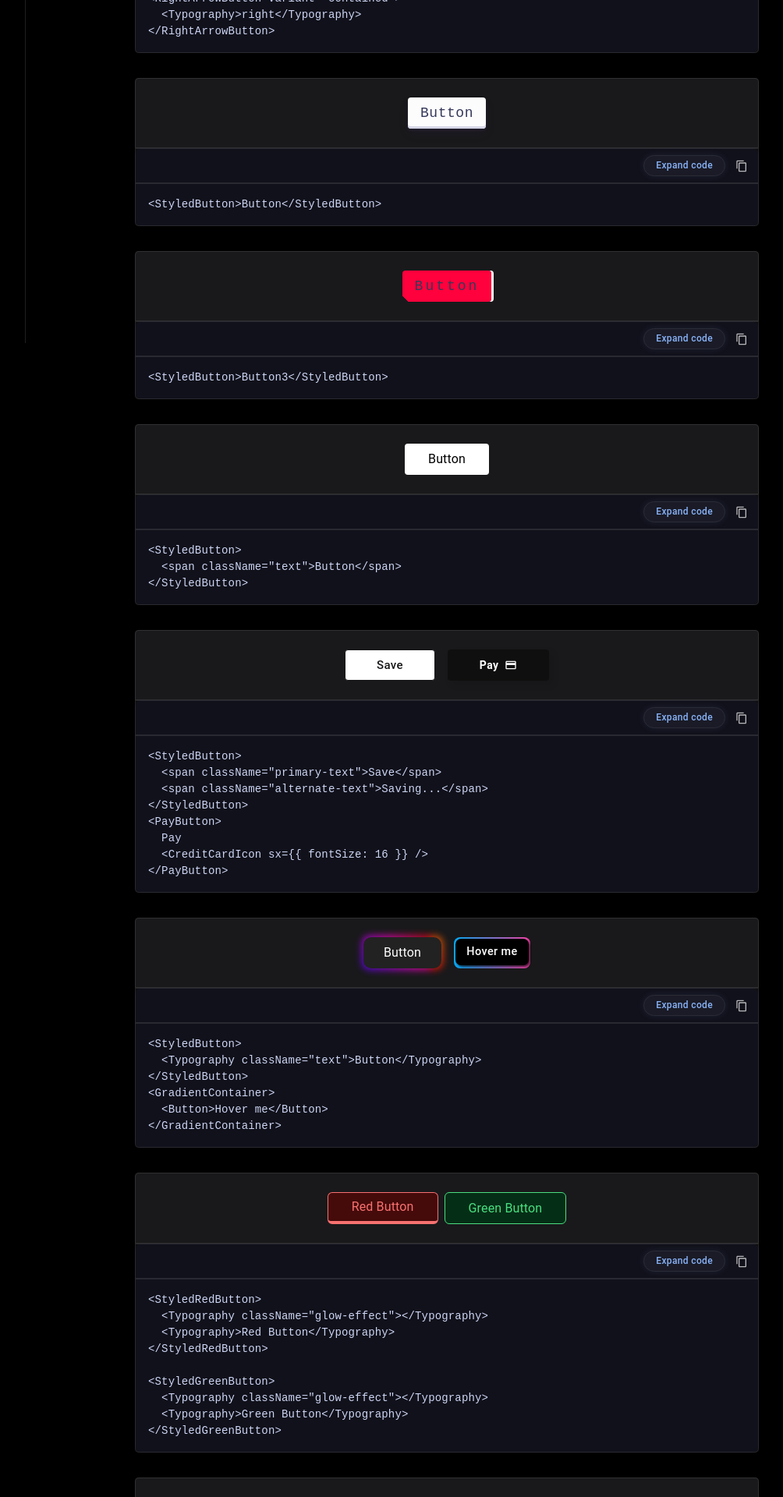
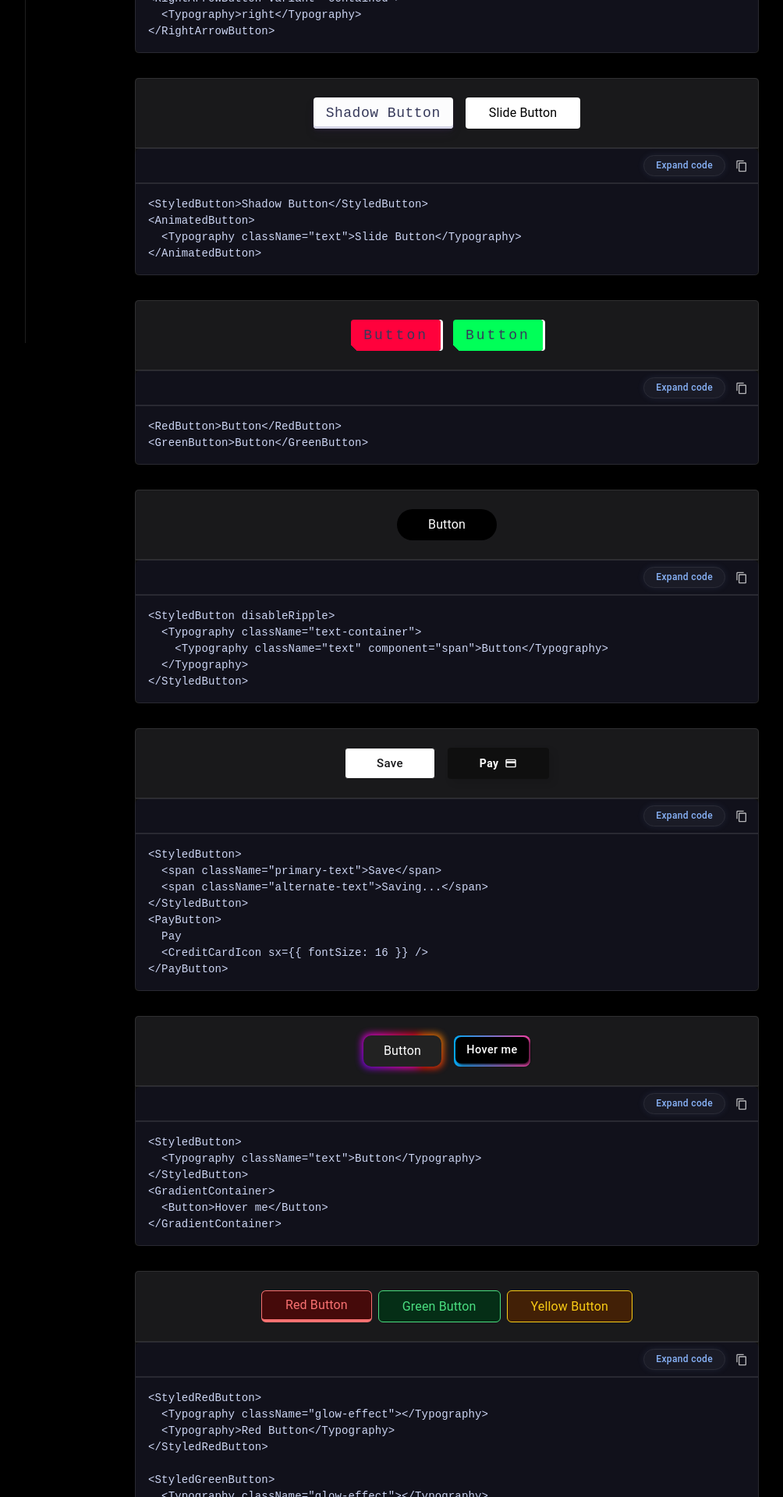
Before and after one commit to Surjendu-kar/ByteUI-Core, a React (Vite) app: page / in a window 1280 px wide. Shown: the part 360-2280 px from the top of the page at 78% size, without its empty margins (167-1171 px from the left). Built offline with nearby package versions, Linux system fonts and the light colour scheme.

Commit message:
fix btn 4 and 2

```diff
--- a/src/components/Buttons/Button2.tsx
+++ b/src/components/Buttons/Button2.tsx
@@ -1,6 +1,23 @@
-import { FC } from "react";
-import { Button, styled } from "@mui/material";
+import { Button, styled, keyframes, Box, Typography } from "@mui/material";
 import CodeViewer from "../CodeViewer/CodeViewer";
+
+const opacityFallbackOut = keyframes`
+  from {
+    opacity: 1;
+  }
+  to {
+    opacity: 0;
+  }
+`;
+
+const opacityFallbackIn = keyframes`
+  from {
+    opacity: 0;
+  }
+  to {
+    opacity: 1;
+  }
+`;
 
 const StyledButton = styled(Button)(() => ({
   height: "40px",
@@ -44,21 +61,117 @@ const StyledButton = styled(Button)(() => ({
   },
 }));
 
-const ButtonDemo: FC = () => {
-  return <StyledButton>Button</StyledButton>;
+const AnimatedButton = styled(Button)(() => ({
+  height: "40px",
+  padding: "0 30px",
+  backgroundColor: "#FFFFFF",
+  borderWidth: 0,
+  boxSizing: "border-box",
+  color: "#000000",
+  cursor: "pointer",
+  display: "inline-flex",
+  alignItems: "center",
+  justifyContent: "center",
+  fontFamily: '"JetBrains Mono", monospace',
+  fontSize: "18px",
+  fontWeight: 500,
+  letterSpacing: 0,
+  margin: 0,
+  opacity: 1,
+  outline: 0,
+  position: "relative",
+  textAlign: "center",
+  textDecoration: "none",
+  textTransform: "none",
+  transition:
+    "opacity 300ms cubic-bezier(.694, 0, 0.335, 1), background-color 100ms cubic-bezier(.694, 0, 0.335, 1), color 100ms cubic-bezier(.694, 0, 0.335, 1)",
+  userSelect: "none",
+  touchAction: "manipulation",
+  verticalAlign: "baseline",
+  whiteSpace: "nowrap",
+  borderRadius: "4px",
+
+  "&::before": {
+    animation: `${opacityFallbackOut} .5s step-end forwards`,
+    backfaceVisibility: "hidden",
+    backgroundColor: "#EBEBEB",
+    clipPath: "polygon(-1% 0, 0 0, -25% 100%, -1% 100%)",
+    content: '""',
+    height: "100%",
+    left: 0,
+    position: "absolute",
+    top: 0,
+    transform: "translateZ(0)",
+    transition:
+      "clip-path .5s cubic-bezier(.165, 0.84, 0.44, 1), -webkit-clip-path .5s cubic-bezier(.165, 0.84, 0.44, 1)",
+    width: "100%",
+    borderRadius: "4px",
+  },
+
+  "&:hover::before": {
+    animation: `${opacityFallbackIn} 0s step-start forwards`,
+    clipPath: "polygon(0 0, 101% 0, 101% 101%, 0 101%)",
+  },
+
+  "&::after": {
+    backgroundColor: "#FFFFFF",
+  },
+
+  "& .text": {
+    zIndex: 1,
+    position: "relative",
+  },
+}));
+
+const ButtonDemo = () => {
+  return (
+    <Box
+      sx={{
+        display: "flex",
+        gap: 2,
+      }}
+    >
+      <StyledButton>Shadow Button</StyledButton>
+      <AnimatedButton>
+        <Typography className="text">Slide Button</Typography>
+      </AnimatedButton>
+    </Box>
+  );
 };
 
-const Button2: FC = () => {
-  const shortCode = `<StyledButton>Button</StyledButton>`;
+const Button2 = () => {
+  const shortCode = `<StyledButton>Shadow Button</StyledButton>
+<AnimatedButton>
+  <Typography className="text">Slide Button</Typography>
+</AnimatedButton>`;
 
-  const fullCode = `import { Button, styled } from "@mui/material";
+  const fullCode = `import { Button, styled, keyframes, Box, Typography } from "@mui/material";
+
+const opacityFallbackOut = keyframes\`
+  from {
+    opacity: 1;
+  }
+  to {
+    opacity: 0;
+  }
+\`;
+
+const opacityFallbackIn = keyframes\`
+  from {
+    opacity: 0;
+  }
+  to {
+    opacity: 1;
+  }
+\`;
 
 const StyledButton = styled(Button)(() => ({
   height: "40px",
   padding: "0 16px",
   backgroundColor: "#FCFCFD",
   borderRadius: "4px",
-  boxShadow: "0 2px 4px rgba(45, 35, 66, 0.4), 0 7px 13px -3px rgba(45, 35, 66, 0.3), inset 0 -3px 0 #D6D6E7",
+  boxShadow:
+    "0 2px 4px rgba(45, 35, 66, 0.4), 0 7px 13px -3px rgba(45, 35, 66, 0.3), inset 0 -3px 0 #D6D6E7",
   color: "#36395A",
   fontFamily: '"JetBrains Mono", monospace',
   fontSize: "18px",
@@ -92,13 +205,82 @@ const StyledButton = styled(Button)(() => ({
     boxShadow: "#D6D6E7 0 3px 7px inset",
     transform: "translateY(2px)",
   },
- }));
+}));
 
- const ButtonDemo = () => {
-    return <StyledButton>Button</StyledButton>
- };
+const AnimatedButton = styled(Button)(() => ({
+  height: "40px",
+  padding: "0 30px",
+  backgroundColor: "#FFFFFF",
+  borderWidth: 0,
+  boxSizing: "border-box",
+  color: "#000000",
+  cursor: "pointer",
+  display: "inline-flex",
+  alignItems: "center",
+  justifyContent: "center",
+  fontFamily: '"JetBrains Mono", monospace',
+  fontSize: "18px",
+  fontWeight: 500,
+  letterSpacing: 0,
+  margin: 0,
+  opacity: 1,
+  outline: 0,
+  position: "relative",
+  textAlign: "center",
+  textDecoration: "none",
+  textTransform: "none",
+  transition:
+    "opacity 300ms cubic-bezier(.694, 0, 0.335, 1), background-color 100ms cubic-bezier(.694, 0, 0.335, 1), color 100ms cubic-bezier(.694, 0, 0.335, 1)",
+  userSelect: "none",
+  touchAction: "manipulation",
+  verticalAlign: "baseline",
+  whiteSpace: "nowrap",
+  borderRadius: "4px",
 
- export default ButtonDemo;`;
+  "&::before": {
+    animation: \`\${opacityFallbackOut} .5s step-end forwards\`,
+    backfaceVisibility: "hidden",
+    backgroundColor: "#EBEBEB",
+    clipPath: "polygon(-1% 0, 0 0, -25% 100%, -1% 100%)",
+    content: '""',
+    height: "100%",
+    left: 0,
+    position: "absolute",
+    top: 0,
+    transform: "translateZ(0)",
+    transition:
+      "clip-path .5s cubic-bezier(.165, 0.84, 0.44, 1), -webkit-clip-path .5s cubic-bezier(.165, 0.84, 0.44, 1)",
+    width: "100%",
+    borderRadius: "4px",
+  },
+
+  "&:hover::before": {
+    animation: \`\${opacityFallbackIn} 0s step-start forwards\`,
+    clipPath: "polygon(0 0, 101% 0, 101% 101%, 0 101%)",
+  },
+
+  "&::after": {
+    backgroundColor: "#FFFFFF",
+  },
+
+  "& .text": {
+    zIndex: 1,
+    position: "relative",
+  },
+}));
+
+const ButtonDemo = () => {
+  return (
+    <Box sx={{ display: "flex", gap: 2 }}>
+      <StyledButton>Shadow Button</StyledButton>
+      <AnimatedButton>
+        <Typography className="text">Slide Button</Typography>
+      </AnimatedButton>
+    </Box>
+  );
+};
+
+export default ButtonDemo;`;
 
   return (
     <CodeViewer shortCode={shortCode} fullCode={fullCode} demo={ButtonDemo} />
--- a/src/components/Buttons/Button3.tsx
+++ b/src/components/Buttons/Button3.tsx
@@ -1,5 +1,4 @@
-import { FC } from "react";
-import { Button, styled, keyframes } from "@mui/material";
+import { Button, styled, keyframes, Box } from "@mui/material";
 import CodeViewer from "../CodeViewer/CodeViewer";
 
 const glitchAnimation = keyframes`
@@ -48,7 +47,7 @@ const glitchAnimation = keyframes`
     transform: translate(0);
   }`;
 
-const StyledButton = styled(Button)(() => ({
+const RedButton = styled(Button)(() => ({
   height: "40px",
   padding: "0 16px",
   backgroundColor: "#FCFCFD",
@@ -109,14 +108,29 @@ const StyledButton = styled(Button)(() => ({
   },
 }));
 
-const ButtonDemo: FC = () => {
-  return <StyledButton>Button</StyledButton>;
+const GreenButton = styled(RedButton)(() => ({
+  background: "linear-gradient(45deg, transparent 5%, #00ff58 5%)",
+
+  "&::after": {
+    background:
+      "linear-gradient(45deg, transparent 3%, #00E6F6 3%, #00E6F6 5%, #00ff58 5%)",
+  },
+}));
+
+const ButtonDemo = () => {
+  return (
+    <Box sx={{ display: "flex", gap: 2 }}>
+      <RedButton>Button</RedButton>
+      <GreenButton>Button</GreenButton>
+    </Box>
+  );
 };
 
-const Button3: FC = () => {
-  const shortCode = `<StyledButton>Button3</StyledButton>`;
+const Button3 = () => {
+  const shortCode = `<RedButton>Button</RedButton>
+<GreenButton>Button</GreenButton>`;
 
-  const fullCode = `import { Button, styled, keyframes } from "@mui/material";
+  const fullCode = `import { Button, styled, keyframes, Box } from "@mui/material";
 
 const glitchAnimation = keyframes\`
   0% {
@@ -165,7 +179,7 @@ const glitchAnimation = keyframes\`
   }
 \`;
 
-const StyledButton = styled(Button)(({ theme }) => ({
+const RedButton = styled(Button)(({ theme }) => ({
   height: "40px",
   padding: "0 16px",
   backgroundColor: "#FCFCFD",
@@ -226,8 +240,74 @@ const StyledButton = styled(Button)(({ theme }) => ({
   },
 }));
 
+const GreenButton = styled(Button)(() => ({
+  height: "40px",
+  padding: "0 16px",
+  backgroundColor: "#FCFCFD",
+  borderRadius: "4px",
+  color: "#36395A",
+  fontFamily: '"JetBrains Mono", monospace',
+  fontSize: "18px",
+  lineHeight: 1,
+  textAlign: "left",
+  textTransform: "none",
+  transition: "box-shadow 0.15s, transform 0.15s",
+  userSelect: "none",
+  touchAction: "manipulation",
+  whiteSpace: "nowrap",
+  display: "inline-flex",
+  alignItems: "center",
+  justifyContent: "center",
+  position: "relative",
+  cursor: "pointer",
+  border: "none",
+  background: "linear-gradient(45deg, transparent 5%, #00ff58 5%)",
+  letterSpacing: "3px",
+  boxShadow: "3px 0px 0px #fff",
+  outline: "transparent",
+
+  "&::after": {
+    content: '"ALTERNATE TEXT"',
+    display: "block",
+    position: "absolute",
+    top: 0,
+    left: 0,
+    right: 0,
+    bottom: 0,
+    background:
+      "linear-gradient(45deg, transparent 3%, #00E6F6 3%, #00E6F6 5%, #00ff58 5%)",
+    textShadow: "-3px -3px 0px #F8F005, 3px 3px 0px #00E6F6",
+    clipPath: "inset(50% 50% 50% 50%)",
+  },
+
+  "&:hover::after": {
+    animation: \`\${glitchAnimation} 1s steps(2, end)\`,
+  },
+
+  "&:focus": {
+    boxShadow:
+      "#D6D6E7 0 0 0 1.5px inset, rgba(45, 35, 66, 0.4) 0 2px 4px, rgba(45, 35, 66, 0.3) 0 7px 13px -3px, #D6D6E7 0 -3px 0 inset",
+  },
+
+  "&:hover": {
+    boxShadow:
+      "rgba(45, 35, 66, 0.4) 0 4px 8px, rgba(45, 35, 66, 0.3) 0 7px 13px -3px, #D6D6E7 0 -3px 0 inset",
+    transform: "translateY(-2px)",
+  },
+
+  "&:active": {
+    boxShadow: "#D6D6E7 0 3px 7px inset",
+    transform: "translateY(2px)",
+  },
+}));
+
 const ButtonDemo = () => {
-  return <StyledButton>Button3</StyledButton>;
+  return (
+    <Box sx={{ display: "flex", gap: 2 }}>
+      <RedButton>Button</RedButton>
+      <GreenButton>Button</GreenButton>
+    </Box>
+  );
 };
 
 export default ButtonDemo;`;
--- a/src/components/Buttons/Button4.tsx
+++ b/src/components/Buttons/Button4.tsx
@@ -1,185 +1,219 @@
-import { FC } from "react";
 import { Button, styled, keyframes, Typography } from "@mui/material";
 import CodeViewer from "../CodeViewer/CodeViewer";
 
-const opacityFallbackOut = keyframes`
-  from {
-    opacity: 1;
+const moveUpAlternate = keyframes`
+  0% {
+    transform: translateY(0);
   }
-  to {
-    opacity: 0;
+  50% {
+    transform: translateY(80%);
   }
-`;
-
-const opacityFallbackIn = keyframes`
-  from {
-    opacity: 0;
+  51% {
+    transform: translateY(-80%);
   }
-  to {
-    opacity: 1;
+  100% {
+    transform: translateY(0);
   }
 `;
 
 const StyledButton = styled(Button)(() => ({
+  "&.MuiButton-root": {
+    backgroundColor: "#000",
+    color: "#fff",
+    cursor: "pointer",
+    fontSize: "18px",
+    fontWeight: 900,
+    lineHeight: 1,
+    margin: 0,
     height: "40px",
-  padding: "0 30px",
-  backgroundColor: "#FFFFFF",
-  borderWidth: 0,
-  boxSizing: "border-box",
-  color: "#000000",
-  cursor: "pointer",
-  display: "inline-flex",
-  alignItems: "center",
-  justifyContent: "center",
-  fontFamily: '"JetBrains Mono", monospace',
-  fontSize: "18px",
-  fontWeight: 500,
-  letterSpacing: 0,
-  margin: 0,
-  opacity: 1,
-  outline: 0,
+    padding: "0 40px",
+    textTransform: "capitalize",
+    borderRadius: "20px",
+    borderWidth: "2px",
+    zIndex: 0,
+    overflow: "hidden",
     position: "relative",
-  textAlign: "center",
-  textDecoration: "none",
-  textTransform: "none",
-  transition:
-    "opacity 300ms cubic-bezier(.694, 0, 0.335, 1), background-color 100ms cubic-bezier(.694, 0, 0.335, 1), color 100ms cubic-bezier(.694, 0, 0.335, 1)",
-  userSelect: "none",
-  touchAction: "manipulation",
-  verticalAlign: "baseline",
-  whiteSpace: "nowrap",
-  borderRadius: "4px",
+    WebkitTapHighlightColor: "transparent",
+    WebkitAppearance: "button",
+    mixBlendMode: "normal",
+
+    "&:hover": {
+      backgroundColor: "#000",
+    },
+
+    "& .text-container": {
+      display: "block",
+      position: "relative",
+      overflow: "hidden",
+      mixBlendMode: "difference",
+    },
+
+    "& .text": {
+      display: "block",
+      position: "relative",
+    },
+
+    "&:hover .text": {
+      animation: `${moveUpAlternate} 0.3s forwards`,
+    },
+
+    "&::before, &::after": {
+      "--skew": "0.2",
+      background: "#fff",
+      content: '""',
+      display: "block",
+      height: "102%",
+      pointerEvents: "none",
+      position: "absolute",
+      transition: "transform 0.2s ease",
+      width: "100%",
+      transform:
+        "skew(calc(150deg * var(--skew))) translateY(var(--progress, 0))",
+    },
 
     "&::before": {
-    animation: `${opacityFallbackOut} .5s step-end forwards`,
-    backfaceVisibility: "hidden",
-    backgroundColor: "#EBEBEB",
-    clipPath: "polygon(-1% 0, 0 0, -25% 100%, -1% 100%)",
-    content: '""',
-    height: "100%",
-    left: 0,
-    position: "absolute",
-    top: 0,
-    transform: "translateZ(0)",
-    transition:
-      "clip-path .5s cubic-bezier(.165, 0.84, 0.44, 1), -webkit-clip-path .5s cubic-bezier(.165, 0.84, 0.44, 1)",
-    width: "100%",
-    borderRadius: "4px",
+      left: "calc(-50% - 50% * var(--skew))",
+      top: "-104%",
+      "--progress": "0%",
+    },
+
+    "&::after": {
+      left: "calc(50% + 50% * var(--skew))",
+      top: "102%",
+      zIndex: -1,
+      "--progress": "0%",
     },
 
     "&:hover::before": {
-    animation: `${opacityFallbackIn} 0s step-start forwards`,
-    clipPath: "polygon(0 0, 101% 0, 101% 101%, 0 101%)",
+      "--progress": "100%",
     },
 
-  "&::after": {
-    backgroundColor: "#FFFFFF",
+    "&:hover::after": {
+      "--progress": "-102%",
     },
-
-  "& .text": {
-    zIndex: 1,
-    position: "relative",
   },
 }));
 
-const ButtonDemo: FC = () => {
+const ButtonDemo = () => {
   return (
-    <StyledButton>
-      <Typography className="text">Button</Typography>
+    <StyledButton disableRipple>
+      <Typography className="text-container">
+        <Typography className="text" component="span">
+          Button
+        </Typography>
+      </Typography>
     </StyledButton>
   );
 };
 
-const Button4: FC = () => {
-  const shortCode = `<StyledButton>
-  <span className="text">Button</span>
+const Button4 = () => {
+  const shortCode = `<StyledButton disableRipple>
+  <Typography className="text-container">
+    <Typography className="text" component="span">Button</Typography>
+  </Typography>
 </StyledButton>`;
 
-  const fullCode = `import { Button, styled, keyframes } from "@mui/material";
+  const fullCode = `import { Button, styled, keyframes, Typography } from "@mui/material";
 
-const opacityFallbackOut = keyframes\`
-  from {
-    opacity: 1;
+const moveUpAlternate = keyframes\`
+  0% {
+    transform: translateY(0);
   }
-  to {
-    opacity: 0;
+  50% {
+    transform: translateY(80%);
+  }
+  51% {
+    transform: translateY(-80%);
+  }
+  100% {
+    transform: translateY(0);
   }
 \`;
 
-const opacityFallbackIn = keyframes\`
-  from {
-    opacity: 0;
-  }
-  to {
-    opacity: 1;
-  }
-\`;
+const StyledButton = styled(Button)(() => ({
+  "&.MuiButton-root": {
+    backgroundColor: "#000",
+    color: "#fff",
+    cursor: "pointer",
+    fontSize: "18px",
+    fontWeight: 900,
+    lineHeight: 1,
+    margin: 0,
+    height: "40px",
+    padding: "0 40px",
+    textTransform: "capitalize",
+    borderRadius: "20px",
+    borderWidth: "2px",
+    zIndex: 0,
+    overflow: "hidden",
+    position: "relative",
+    WebkitTapHighlightColor: "transparent",
+    WebkitAppearance: "button",
+    mixBlendMode: "normal",
 
-const StyledButton = styled(Button)({
-  height: "40px",
-  padding: "0 16px",
-  backgroundColor: "#FFFFFF",
-  borderWidth: 0,
-  boxSizing: "border-box",
-  color: "#000000",
-  cursor: "pointer",
-  display: "inline-flex",
-  alignItems: "center",
-  justifyContent: "center",
-  fontFamily: '"JetBrains Mono", monospace',
-  fontSize: "18px",
-  fontWeight: 500,
-  letterSpacing: 0,
-  margin: 0,
-  opacity: 1,
-  outline: 0,
+    "&:hover": {
+      backgroundColor: "#000",
+    },
+
+    "& .text-container": {
+      display: "block",
       position: "relative",
-  textAlign: "center",
-  textDecoration: "none",
-  textRendering: "geometricprecision",
-  textTransform: "none",
-  transition: "opacity 300ms cubic-bezier(.694, 0, 0.335, 1), background-color 100ms cubic-bezier(.694, 0, 0.335, 1), color 100ms cubic-bezier(.694, 0, 0.335, 1)",
-  userSelect: "none",
-  touchAction: "manipulation",
-  verticalAlign: "baseline",
-  whiteSpace: "nowrap",
-  borderRadius: "4px",
+      overflow: "hidden",
+      mixBlendMode: "difference",
+    },
+
+    "& .text": {
+      display: "block",
+      position: "relative",
+    },
+
+    "&:hover .text": {
+      animation: \`\${moveUpAlternate} 0.3s forwards\`,
+    },
+
+    "&::before, &::after": {
+      "--skew": "0.2",
+      background: "#fff",
+      content: '""',
+      display: "block",
+      height: "102%",
+      pointerEvents: "none",
+      position: "absolute",
+      transition: "transform 0.2s ease",
+      width: "100%",
+      transform:
+        "skew(calc(150deg * var(--skew))) translateY(var(--progress, 0))",
+    },
 
     "&::before": {
-    animation: \`\${opacityFallbackOut} .5s step-end forwards\`,
-    backfaceVisibility: "hidden",
-    backgroundColor: "#EBEBEB",
-    clipPath: "polygon(-1% 0, 0 0, -25% 100%, -1% 100%)",
-    content: '""',
-    height: "100%",
-    left: 0,
-    position: "absolute",
-    top: 0,
-    transform: "translateZ(0)",
-    transition: "clip-path .5s cubic-bezier(.165, 0.84, 0.44, 1), -webkit-clip-path .5s cubic-bezier(.165, 0.84, 0.44, 1)",
-    width: "100%",
-    borderRadius: "4px",
+      left: "calc(-50% - 50% * var(--skew))",
+      top: "-104%",
+      "--progress": "0%",
+    },
+
+    "&::after": {
+      left: "calc(50% + 50% * var(--skew))",
+      top: "102%",
+      zIndex: -1,
+      "--progress": "0%",
     },
 
     "&:hover::before": {
-    animation: \`\${opacityFallbackIn} 0s step-start forwards\`,
-    clipPath: "polygon(0 0, 101% 0, 101% 101%, 0 101%)",
+      "--progress": "100%",
     },
 
-  "&::after": {
-    backgroundColor: "#FFFFFF",
+    "&:hover::after": {
+      "--progress": "-102%",
     },
-
-  "& .text": {
-    zIndex: 1,
-    position: "relative",
-  }
-});
+  },
+}));
 
 const ButtonDemo = () => {
   return (
-    <StyledButton>
-      <span className="text">Button</span>
+    <StyledButton disableRipple>
+      <Typography className="text-container">
+        <Typography className="text" component="span">Button</Typography>
+      </Typography>
     </StyledButton>
   );
 };
--- a/src/components/Buttons/Button7.tsx
+++ b/src/components/Buttons/Button7.tsx
@@ -56,22 +56,29 @@ const StyledRedButton = styled(Button)(() => ({
 }));
 
 const StyledGreenButton = styled(StyledRedButton)(() => ({
-  backgroundColor: "#052e16", // bg-green-950
-  color: "#4ade80", // text-green-400
-  border: "1px solid #4ade80", // border border-green-400
+  backgroundColor: "#052e16",
+  color: "#4ade80",
+  border: "1px solid #4ade80",
 
   "& .glow-effect": {
-    backgroundColor: "#4ade80", // bg-green-400
-    boxShadow: "0 0 10px 10px rgba(74, 222, 128, 0.3)", // shadow-green-400
+    backgroundColor: "#4ade80",
+    boxShadow: "0 0 10px 10px rgba(74, 222, 128, 0.3)",
   },
+}));
 
-  "&:hover .glow-effect": {
-    animation: `${glowAnimation} 0.5s forwards`,
+const StyledYellowButton = styled(StyledRedButton)(() => ({
+  backgroundColor: "#422006",
+  color: "#facc15",
+  border: "1px solid #facc15",
+
+  "& .glow-effect": {
+    backgroundColor: "#facc15",
+    boxShadow: "0 0 10px 10px rgba(250, 204, 21, 0.3)",
   },
 }));
 
 const Button7: FC = () => {
-const shortCode = `<StyledRedButton>
+  const shortCode = `<StyledRedButton>
   <Typography className="glow-effect"></Typography>
   <Typography>Red Button</Typography>
 </StyledRedButton>
@@ -79,7 +86,12 @@ const shortCode = `<StyledRedButton>
 <StyledGreenButton>
   <Typography className="glow-effect"></Typography>
   <Typography>Green Button</Typography>
-</StyledGreenButton>`;
+</StyledGreenButton>
+
+<StyledYellowButton>
+  <Typography className="glow-effect"></Typography>
+  <Typography>Yellow Button</Typography>
+</StyledYellowButton>`;
 
   const fullCode = `import { FC } from "react";
 import { Box, Button, styled, keyframes, Typography } from "@mui/material";
@@ -181,6 +193,50 @@ const StyledGreenButton = styled(Button)(() => ({
   },
 }));
 
+const StyledYellowButton = styled(Button)(() => ({
+  backgroundColor: "#422006",
+  color: "#facc15",
+  border: "1px solid #facc15",
+  borderBottomWidth: "4px",
+  fontWeight: 500,
+  overflow: "hidden",
+  position: "relative",
+  padding: "6px 30px",
+  borderRadius: "6px",
+  outline: "none",
+  transition: "all 0.3s ease",
+  fontFamily: '"JetBrains Mono", monospace',
+  textTransform: "none",
+
+  "&:hover": {
+    filter: "brightness(1.5)",
+    borderTopWidth: "4px",
+    borderBottomWidth: "1px",
+  },
+
+  "&:active": {
+    opacity: 0.75,
+  },
+
+    "& .glow-effect": {
+    backgroundColor: "#facc15",
+    boxShadow: "0 0 10px 10px rgba(250, 204, 21, 0.3)",
+    position: "absolute",
+    top: "-150%",
+    left: 0,
+    display: "inline-flex",
+    width: "320px",
+    height: "5px",
+    borderRadius: "6px",
+    opacity: 0.5,
+    transition: "all 0.5s ease",
+  },
+
+  "&:hover .glow-effect": {
+    animation: \`\${glowAnimation} 0.5s forwards\`,
+  },
+}));
+
 const ButtonDemo: FC = () => {
   return (
     <Box sx={{ display: 'flex', gap: 2 }}>
@@ -188,10 +244,16 @@ const ButtonDemo: FC = () => {
         <Typography className="glow-effect"></Typography>
         <Typography>Red Button</Typography>
       </StyledRedButton>
+
       <StyledGreenButton>
         <Typography className="glow-effect"></Typography>
         <Typography>Green Button</Typography>
       </StyledGreenButton>
+
+      <StyledYellowButton>
+        <Typography className="glow-effect"></Typography>
+        <Typography>Yellow Button</Typography>
+      </StyledYellowButton>
     </Box>
   );
 };
@@ -210,6 +272,11 @@ export default ButtonDemo;`;
           <Typography className="glow-effect"></Typography>
           <Typography>Green Button</Typography>
         </StyledGreenButton>
+
+        <StyledYellowButton>
+          <Typography className="glow-effect"></Typography>
+          <Typography>Yellow Button</Typography>
+        </StyledYellowButton>
       </Box>
     );
   };
--- a/src/components/Buttons/Button8.tsx
+++ b/src/components/Buttons/Button8.tsx
@@ -1,4 +1,3 @@
-import { FC } from "react";
 import { Button, styled, Box, Typography } from "@mui/material";
 import CodeViewer from "../CodeViewer/CodeViewer";
 
@@ -65,7 +64,7 @@ const PlayButton = styled(Button)(() => ({
   },
 }));
 
-const ButtonDemo: FC = () => {
+const ButtonDemo = () => {
   return (
     <Box
       sx={{
@@ -120,7 +119,7 @@ const ButtonDemo: FC = () => {
   );
 };
 
-const Button8: FC = () => {
+const Button8 = () => {
   const shortCode = `<PlayButton>
   <svg
     xmlns="http://www.w3.org/2000/svg"
```
Lines whose indentation alone changed are shown as unchanged.
